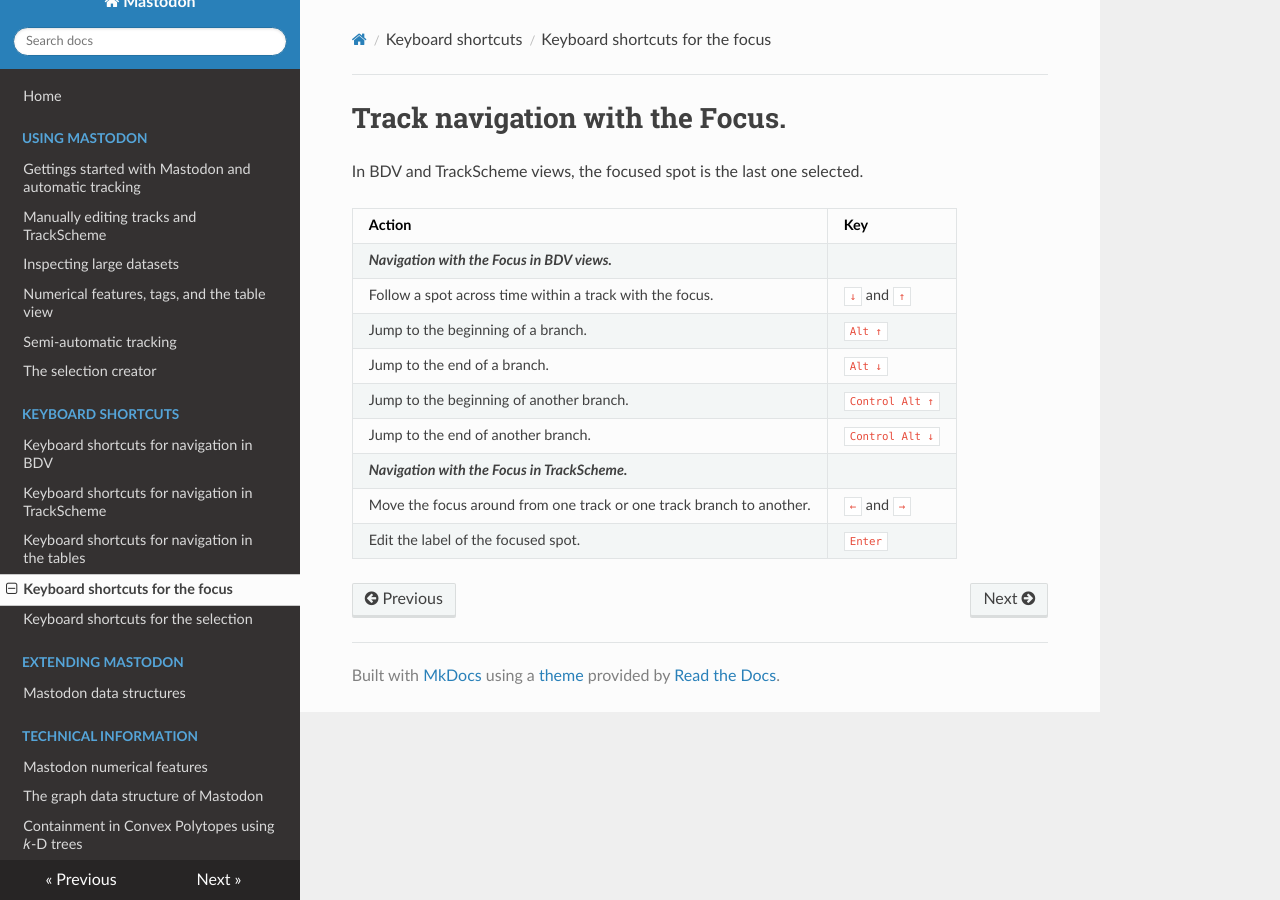
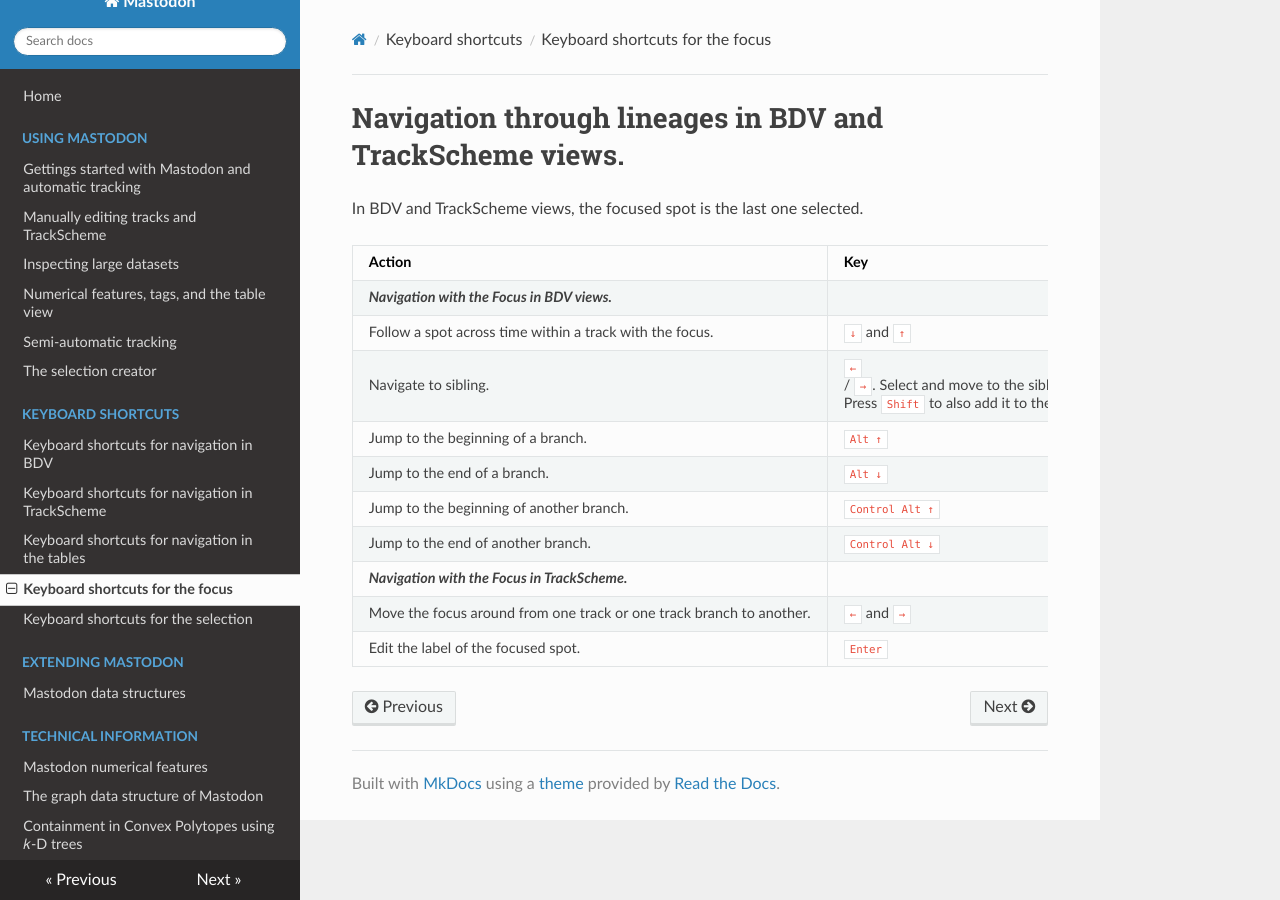
Before and after one commit to mastodon-sc/mastodon-documentation, an MkDocs documentation site: the page built from docs/partB/table_focus_navigation.md, in a window 1280 px wide. Built offline with MkDocs 1.6.1, drawn with Linux system fonts in a browser that asks for light colours; nearby versions of some CDN libraries.

Commit message:
Add navigation to sibling to track navigation with the focus section

```diff
--- a/docs/partB/table_focus_navigation.md
+++ b/docs/partB/table_focus_navigation.md
@@ -1,15 +1,16 @@
-# Track navigation with the Focus.
+# Navigation through lineages in BDV and TrackScheme views.
 
 In BDV and TrackScheme views, the focused spot is the last one selected.
 
-| **Action**                 | **Key**         |
-|----------------------------|-----------------|
-| **_Navigation with the Focus in BDV views._** |                 |
-| Follow a spot across time within a track with the focus.     | `↓` and `↑`     |
-| Jump to the beginning of a branch.| `Alt ↑`         |
-| Jump to the end of a branch.      | `Alt ↓`         |
-| Jump to the beginning of another branch.  | `Control Alt ↑` |
-| Jump to the end of another branch.        | `Control Alt ↓` |
-| **_Navigation with the Focus in TrackScheme._** |                 |
-| Move the focus around from one track or one track branch to another. | `←` and `→`     |
-| Edit the label of the focused spot.       | `Enter`         |
+| **Action**                                                           | **Key**                                                                                                                                                                                   |
+|----------------------------------------------------------------------|-------------------------------------------------------------------------------------------------------------------------------------------------------------------------------------------|
+| **_Navigation with the Focus in BDV views._**                        |                                                                                                                                                                                           |
+| Follow a spot across time within a track with the focus.             | `↓` and `↑`                                                                                                                                                                               |
+| Navigate to sibling.                                                 | `←` / `→`. Select and move to the sibling of this spot. A sibling is another spot from the same lineage in the same time-point.<br>Press `Shift` to also add it to the current selection. |
+| Jump to the beginning of a branch.                                   | `Alt ↑`                                                                                                                                                                                   |
+| Jump to the end of a branch.                                         | `Alt ↓`                                                                                                                                                                                   |
+| Jump to the beginning of another branch.                             | `Control Alt ↑`                                                                                                                                                                           |
+| Jump to the end of another branch.                                   | `Control Alt ↓`                                                                                                                                                                           |
+| **_Navigation with the Focus in TrackScheme._**                      |                                                                                                                                                                                           |
+| Move the focus around from one track or one track branch to another. | `←` and `→`                                                                                                                                                                               |
+| Edit the label of the focused spot.                                  | `Enter`                                                                                                                                                                                   |
```
